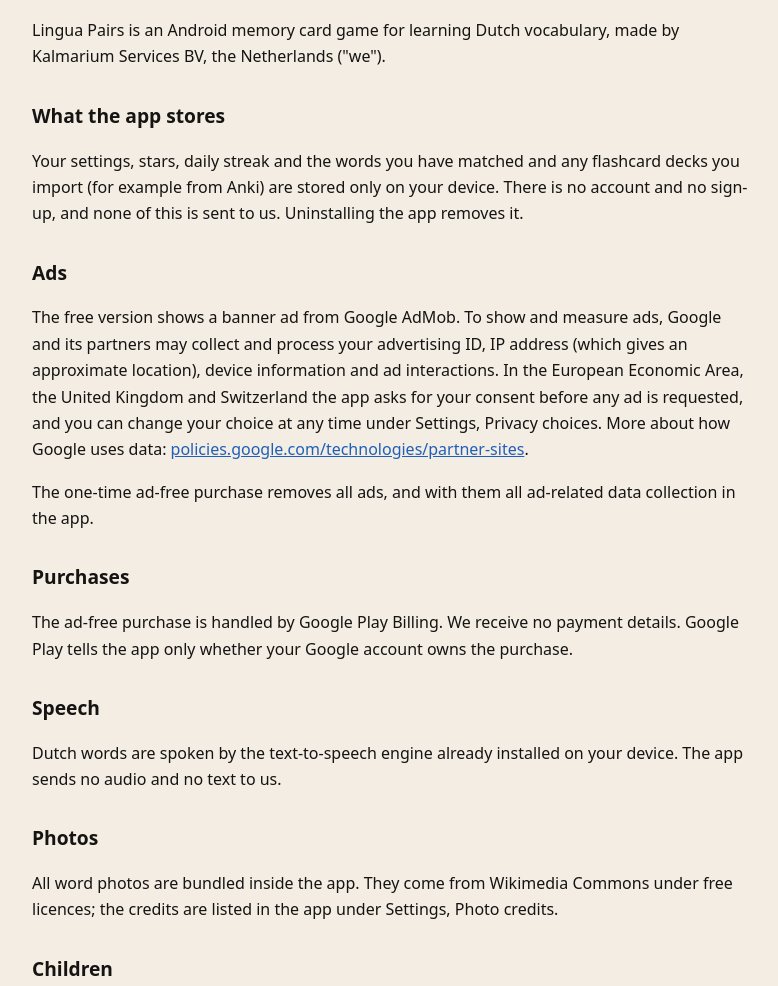
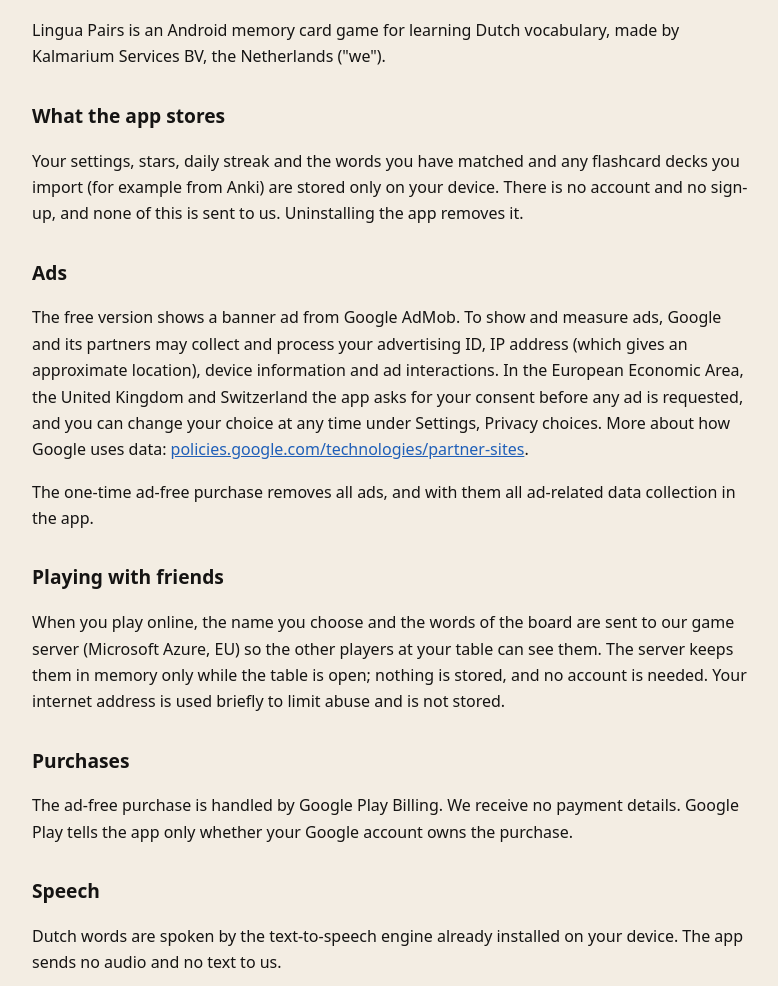
Before and after one commit to gaborkalmar83/lingua-pairs-info, a plain HTML site: page privacy-policy.html in a window 1280 px wide. Shown: the part 111-1097 px from the top of the page, without its empty margins (248-1026 px from the left). Drawn offline with Linux system fonts and the light colour scheme.

Commit message:
Privacy policy: online play with friends
Co-Authored-By: Claude Opus 5.5 <noreply@anthropic.com>

```diff
--- a/privacy-policy.html
+++ b/privacy-policy.html
@@ -36,6 +36,9 @@
 <p>The free version shows a banner ad from Google AdMob. To show and measure ads, Google and its partners may collect and process your advertising ID, IP address (which gives an approximate location), device information and ad interactions. In the European Economic Area, the United Kingdom and Switzerland the app asks for your consent before any ad is requested, and you can change your choice at any time under Settings, Privacy choices. More about how Google uses data: <a href="https://policies.google.com/technologies/partner-sites">policies.google.com/technologies/partner-sites</a>.</p>
 <p>The one-time ad-free purchase removes all ads, and with them all ad-related data collection in the app.</p>
 
+<h2>Playing with friends</h2>
+<p>When you play online, the name you choose and the words of the board are sent to our game server (Microsoft Azure, EU) so the other players at your table can see them. The server keeps them in memory only while the table is open; nothing is stored, and no account is needed. Your internet address is used briefly to limit abuse and is not stored.</p>
+
 <h2>Purchases</h2>
 <p>The ad-free purchase is handled by Google Play Billing. We receive no payment details. Google Play tells the app only whether your Google account owns the purchase.</p>
 
```
